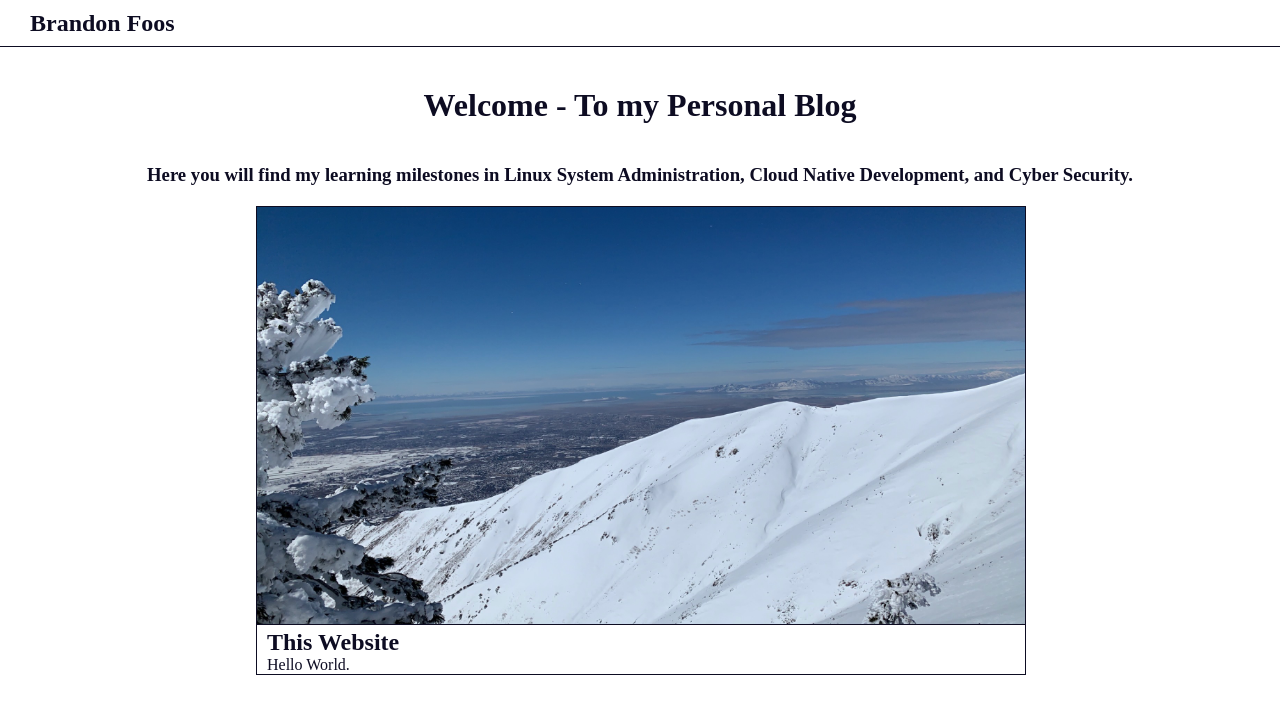
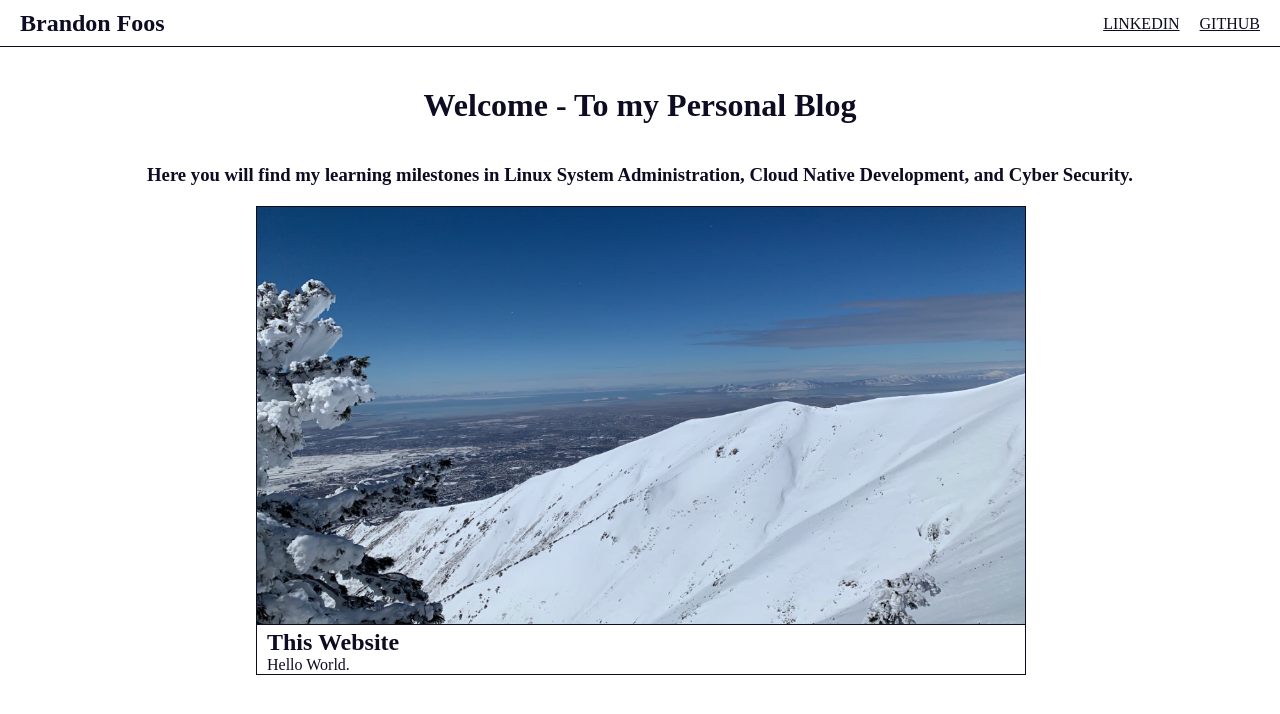
Before and after one commit to brandonf1999/foosnet, a plain HTML site: page index.html in a window 1280 px wide. Drawn offline with Linux system fonts and the light colour scheme.

Commit message:
Added Social Links

```diff
--- a/index.html
+++ b/index.html
@@ -8,6 +8,8 @@
 <body>
   <nav>
   <h1>Brandon Foos</h1>
+  <a href='https://github.com/brandonf1999'>GITHUB</a>
+  <a href='https://www.linkedin.com/in/foos/'>LINKEDIN</a>
   </nav>
 
   <h1 class="index-header">Welcome - To my Personal Blog</h1>
--- a/style.css
+++ b/style.css
@@ -3,13 +3,21 @@
     color: #0d0c22;
 }
 nav {
+    display: inline-block;
     padding: 10px 0px 9px 20px;
     width: 100%;
+    box-sizing: border-box;
     border-bottom: 1px solid #0d0c22;
 }
 nav h1 {
-    margin-left: 10px;
+    display: inline-block;
     font-weight: bold;
+}
+nav a {
+    display: inline-block;
+    float: right;
+    margin-top:5px;
+    margin-right:20px;
 }
 .index-header {
     margin: 5vh auto 5vh auto;
```
